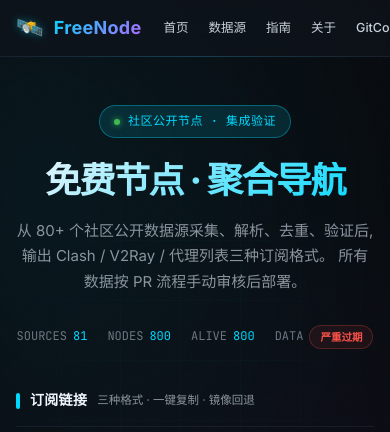
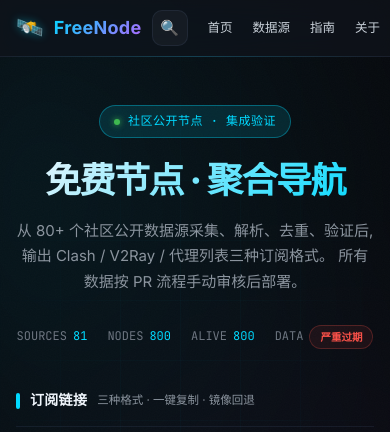
Before and after one commit to weed33834/freenode, a Jekyll site: the page built from docs/index.html, in a window 390 px wide. Shown: the top 432 px of the page. Built offline with Jekyll 4.4.1, drawn with Linux system fonts in a browser that asks for light colours.

Commit message:
fix(ui): 修复移动端水平溢出 / 搜索响应 / 复制反馈 / 订阅探活
真实浏览器测试发现的问题:

1. 移动端 375px 水平溢出 61px
   - html 加 overflow-x:hidden (双保险)
   - .source-table-wrap: overflow:hidden → overflow-x:auto,表格窄屏可横滑
   - .source-table 加 min-width:420px 保证列可读
   - .site-nav 移动端 overflow-x:auto + nowrap,横向滚动不溢出

2. 平板/移动端 (≤980px) 搜索框不可见,Slash 快捷键失效
   - 新增 .nav-search-toggle 图标按钮 (≤980px 显示)
   - 新增 .nav-search-overlay 全宽搜索浮层
   - initSearch 重构:绑定桌面/移动两套 input+results
   - / 快捷键按视口宽度智能选择入口 (≤980 开浮层,>980 聚焦行内)
   - Esc 关闭浮层,点击外部关闭

3. 复制按钮无视觉反馈 (文案未变,只 toast)
   - 点击后按钮短暂切 "✓ 已复制" + .is-copied 绿色状态
   - 锁宽避免文案切换抖动,1.3s 后还原

4. 订阅可达性探测 ERR_ABORTED
   - HEAD no-cors 在 GitHub raw 上被浏览器中止
   - 改 GET no-cors + cache:no-store,opaque 响应视为可达
   - 仅网络层拒绝(超时/DNS/连接拒绝)才标不可达

经 Playwright 多视口 (desktop 1440 / tablet 768 / mobile 375) 验证。

```diff
--- a/docs/_layouts/default.html
+++ b/docs/_layouts/default.html
@@ -45,13 +45,17 @@
         <span class="logo-text">FreeNode</span>
       </a>
 
-      <!-- 站内搜索框 -->
+      <!-- 站内搜索框 (桌面端行内) -->
       <div class="nav-search" id="nav-search">
         <input type="search" id="search-input" placeholder="搜索数据源 / 协议 / 客户端…"
                autocomplete="off" aria-label="站内搜索">
         <span class="search-kbd">/</span>
         <div class="search-results" id="search-results" hidden></div>
       </div>
+
+      <!-- 移动端搜索切换按钮 (≤980px 显示) -->
+      <button class="nav-search-toggle" id="nav-search-toggle" type="button"
+              aria-label="搜索" aria-expanded="false">🔍</button>
 
       <nav class="site-nav" id="site-nav">
         <a href="{{ '/' | relative_url }}" data-nav="/">首页</a>
@@ -60,6 +64,16 @@
         <a href="{{ '/about.html' | relative_url }}" data-nav="/about.html">关于</a>
         <a href="{{ site.data.site.repo_urls.gitcode }}" target="_blank" rel="noopener">GitCode ↗</a>
       </nav>
+    </div>
+
+    <!-- 移动端搜索浮层 (≤980px 由 toggle 按钮展开) -->
+    <div class="nav-search-overlay" id="nav-search-overlay" aria-hidden="true">
+      <div class="overlay-input-wrap">
+        <input type="search" id="search-input-mobile"
+               placeholder="搜索数据源 / 协议 / 客户端…"
+               autocomplete="off" aria-label="站内搜索">
+        <div class="search-results" id="search-results-mobile" hidden></div>
+      </div>
     </div>
   </header>
 
--- a/docs/assets/css/style.css
+++ b/docs/assets/css/style.css
@@ -63,7 +63,11 @@
 }
 
 * { box-sizing: border-box; margin: 0; padding: 0; }
-html { scroll-behavior: smooth; }
+html {
+  scroll-behavior: smooth;
+  /* 与 body overflow-x:hidden 双保险,杜绝任何元素溢出导致横向滚动 */
+  overflow-x: hidden;
+}
 
 body {
   font-family: var(--font-sans);
@@ -578,6 +582,13 @@
   box-shadow: 0 0 12px var(--accent-glow);
   color: var(--text-bright);
 }
+/* 复制成功瞬间的视觉反馈 (JS 切 .is-copied 类 + 改文案) */
+.btn.is-copied {
+  background: rgba(63, 185, 80, 0.16) !important;
+  border-color: rgba(63, 185, 80, 0.5) !important;
+  color: var(--color-success) !important;
+  box-shadow: 0 0 12px rgba(63, 185, 80, 0.3) !important;
+}
 .btn .ripple {
   position: absolute;
   border-radius: 50%;
@@ -848,10 +859,13 @@
   background: var(--bg-surface);
   border: 1px solid var(--border);
   border-radius: var(--radius-lg);
-  overflow: hidden;
+  /* 横向滚动:移动端窄屏表格列多时,允许滑动查看,不溢出文档 */
+  overflow-x: auto;
+  -webkit-overflow-scrolling: touch;
 }
 .source-table {
   width: 100%;
+  min-width: 420px; /* 移动端保证列可读,超出由 wrap 横向滚动 */
   border-collapse: collapse;
 }
 .source-table th, .source-table td {
@@ -1320,13 +1334,78 @@
 ::-webkit-scrollbar-thumb:hover { background: var(--border-bright); }
 
 /* === 响应式 === */
+
+/* 移动端搜索切换按钮:≤980px 显示图标,点击展开搜索浮层 */
+.nav-search-toggle {
+  display: none;
+  width: 36px; height: 36px;
+  align-items: center; justify-content: center;
+  background: rgba(255, 255, 255, 0.04);
+  border: 1px solid var(--border);
+  border-radius: var(--radius);
+  color: var(--text);
+  cursor: pointer;
+  font-size: 15px;
+  flex-shrink: 0;
+  transition: border-color 0.2s, color 0.2s;
+}
+.nav-search-toggle:hover { color: var(--accent); border-color: var(--border-bright); }
+.nav-search-toggle.is-open { color: var(--accent); border-color: var(--border-bright); }
+
+/* 移动端搜索浮层:从顶栏下拉,全宽 */
+.nav-search-overlay {
+  display: none;
+  position: absolute;
+  top: 100%; left: 0; right: 0;
+  padding: 12px 16px 14px;
+  background: var(--bg-glass);
+  backdrop-filter: blur(var(--glass-blur));
+  -webkit-backdrop-filter: blur(var(--glass-blur));
+  border-bottom: 1px solid var(--border);
+  z-index: 150;
+}
+.nav-search-overlay.is-open { display: block; }
+.nav-search-overlay .overlay-input-wrap {
+  position: relative;
+}
+.nav-search-overlay input {
+  width: 100%;
+  height: 40px;
+  padding: 0 14px;
+  background: rgba(255, 255, 255, 0.06);
+  border: 1px solid var(--border-bright);
+  border-radius: var(--radius);
+  color: var(--text);
+  font-size: 14px;
+  font-family: var(--font-sans);
+}
+.nav-search-overlay input:focus { outline: none; }
+.nav-search-overlay .search-results {
+  position: static;
+  max-height: 60vh;
+  margin-top: 8px;
+  box-shadow: none;
+  border: 1px solid var(--border);
+}
+
 @media (max-width: 980px) {
-  .nav-search { display: none; } /* 中等屏隐藏搜索,留给桌面 */
+  /* 中等屏:隐藏行内搜索框,改为图标按钮 + 浮层 */
+  .nav-search { display: none; }
+  .nav-search-toggle { display: inline-flex; }
 }
 @media (max-width: 768px) {
-  .site-header .container { padding: 0 16px; height: 56px; gap: 12px; }
-  .site-nav { gap: 0; }
-  .site-nav a { padding: 6px 10px; font-size: 12.5px; }
+  .site-header .container { padding: 0 16px; height: 56px; gap: 10px; }
+  .site-header { position: relative; } /* 为搜索浮层定位 */
+  /* 导航横向滚动,不换行不溢出 */
+  .site-nav {
+    gap: 0;
+    overflow-x: auto;
+    flex-wrap: nowrap;
+    -webkit-overflow-scrolling: touch;
+    scrollbar-width: none;
+  }
+  .site-nav::-webkit-scrollbar { display: none; }
+  .site-nav a { padding: 6px 10px; font-size: 12.5px; white-space: nowrap; flex-shrink: 0; }
   .container { padding: 0 16px; }
   .site-main { padding: 32px 0 60px; }
   .hero { padding: 16px 0 40px; }
--- a/docs/assets/js/main.js
+++ b/docs/assets/js/main.js
@@ -68,10 +68,23 @@
     if (!target) return;
     e.preventDefault();
     var text = target.getAttribute('data-copy');
+    // 视觉反馈:按钮短暂切到"已复制"状态,与 toast 互补,提升连贯感
+    var origHTML = target.innerHTML;
+    var origWidth = target.style.width;
+    target.style.width = target.offsetWidth + 'px'; // 锁宽避免抖动
+    target.classList.add('is-copied');
     copyToClipboard(text).then(function () {
+      target.innerHTML = '✓ 已复制';
       showToast('已复制到剪贴板');
     }).catch(function () {
+      target.innerHTML = '✕ 失败';
       showToast('复制失败,请手动选择', 'error');
+    }).then(function () {
+      setTimeout(function () {
+        target.innerHTML = origHTML;
+        target.classList.remove('is-copied');
+        target.style.width = origWidth;
+      }, 1300);
     });
     addRipple(e, target);
   });
@@ -304,8 +317,7 @@
     return items;
   }
 
-  function renderSearchResults(query) {
-    var container = document.getElementById('search-results');
+  function renderSearchResults(query, container) {
     if (!container) return;
     if (!query.trim()) {
       container.hidden = true;
@@ -347,35 +359,92 @@
     container.hidden = false;
   }
 
-  function initSearch() {
-    var input = document.getElementById('search-input');
+  // 绑定单个搜索 input + 其结果容器
+  function bindSearchInput(input, resultsEl) {
     if (!input) return;
     var timer = null;
     input.addEventListener('input', function () {
       clearTimeout(timer);
       var q = input.value;
-      timer = setTimeout(function () { renderSearchResults(q); }, 120);
+      timer = setTimeout(function () { renderSearchResults(q, resultsEl); }, 120);
     });
     input.addEventListener('focus', function () {
-      if (input.value) renderSearchResults(input.value);
+      if (input.value) renderSearchResults(input.value, resultsEl);
     });
+  }
+
+  // 移动端搜索浮层开关
+  function openMobileSearch() {
+    var overlay = document.getElementById('nav-search-overlay');
+    var toggle = document.getElementById('nav-search-toggle');
+    var input = document.getElementById('search-input-mobile');
+    if (!overlay) return;
+    overlay.classList.add('is-open');
+    overlay.setAttribute('aria-hidden', 'false');
+    if (toggle) { toggle.classList.add('is-open'); toggle.setAttribute('aria-expanded', 'true'); }
+    if (input) setTimeout(function () { input.focus(); }, 50);
+  }
+  function closeMobileSearch() {
+    var overlay = document.getElementById('nav-search-overlay');
+    var toggle = document.getElementById('nav-search-toggle');
+    if (!overlay) return;
+    overlay.classList.remove('is-open');
+    overlay.setAttribute('aria-hidden', 'true');
+    if (toggle) { toggle.classList.remove('is-open'); toggle.setAttribute('aria-expanded', 'false'); }
+  }
+
+  function initSearch() {
+    // 桌面行内搜索
+    var desktopInput = document.getElementById('search-input');
+    var desktopResults = document.getElementById('search-results');
+    bindSearchInput(desktopInput, desktopResults);
+
+    // 移动端浮层搜索
+    var mobileInput = document.getElementById('search-input-mobile');
+    var mobileResults = document.getElementById('search-results-mobile');
+    bindSearchInput(mobileInput, mobileResults);
+
+    // 移动端 toggle 按钮
+    var toggle = document.getElementById('nav-search-toggle');
+    if (toggle) {
+      toggle.addEventListener('click', function () {
+        var overlay = document.getElementById('nav-search-overlay');
+        if (overlay && overlay.classList.contains('is-open')) closeMobileSearch();
+        else openMobileSearch();
+      });
+    }
+
+    // 点击外部关闭对应结果/浮层
     document.addEventListener('click', function (e) {
       if (!e.target.closest('#nav-search')) {
-        var r = document.getElementById('search-results');
-        if (r) r.hidden = true;
+        if (desktopResults) desktopResults.hidden = true;
+      }
+      if (!e.target.closest('#nav-search-overlay') && !e.target.closest('#nav-search-toggle')) {
+        closeMobileSearch();
       }
     });
-    // 快捷键 / 聚焦搜索
+
+    // 快捷键:桌面聚焦行内,移动端打开浮层
     document.addEventListener('keydown', function (e) {
-      if (e.key === '/' && document.activeElement !== input && !e.ctrlKey && !e.metaKey) {
+      var active = document.activeElement;
+      var inDesktop = active === desktopInput;
+      var inMobile = active === mobileInput;
+      if (e.key === '/' && !inDesktop && !inMobile && !e.ctrlKey && !e.metaKey) {
         e.preventDefault();
-        input.focus();
+        // 视口宽度判断走哪个入口
+        if (window.innerWidth <= 980) openMobileSearch();
+        else if (desktopInput) desktopInput.focus();
       }
-      if (e.key === 'Escape' && document.activeElement === input) {
-        input.value = '';
-        input.blur();
-        var r = document.getElementById('search-results');
-        if (r) r.hidden = true;
+      if (e.key === 'Escape') {
+        if (inDesktop && desktopInput) {
+          desktopInput.value = '';
+          desktopInput.blur();
+          if (desktopResults) desktopResults.hidden = true;
+        }
+        if (inMobile) closeMobileSearch();
+        // 浮层打开时 Esc 也关
+        var overlay = document.getElementById('nav-search-overlay');
+        if (overlay && overlay.classList.contains('is-open') && !inMobile) closeMobileSearch();
       }
     });
   }
@@ -417,7 +486,10 @@
   }
 
   // ============================================================
-  // 订阅可达性检测 (HEAD 探活,失败自动展开镜像列表)
+  // 订阅可达性检测 (no-cors GET 探活,失败自动展开镜像列表)
+  //   说明:跨源 raw 文件无法读 status,no-cors GET 会以 opaque 响应 resolve;
+  //   仅当请求被网络层拒绝(超时/DNS/连接拒绝)才视为不可达。
+  //   不用 HEAD:部分 raw CDN 对 HEAD 返回 405/abort,误报为不可达。
   // ============================================================
   function checkSubscriptions() {
     var subCards = document.querySelectorAll('.sub-card');
@@ -426,12 +498,11 @@
       var primaryUrl = card.querySelector('[data-copy]');
       if (!primaryUrl) return;
       var url = primaryUrl.getAttribute('data-copy');
-      // 用 fetch HEAD 探活,5s 超时
       var controller = ('AbortController' in window) ? new AbortController() : null;
       var timeoutId = setTimeout(function () {
         if (controller) controller.abort();
-      }, 5000);
-      fetch(url, { method: 'HEAD', mode: 'no-cors', signal: controller ? controller.signal : undefined })
+      }, 6000);
+      fetch(url, { method: 'GET', mode: 'no-cors', cache: 'no-store', signal: controller ? controller.signal : undefined })
         .then(function () {
           markSubStatus(card, 'ok');
         })
```
